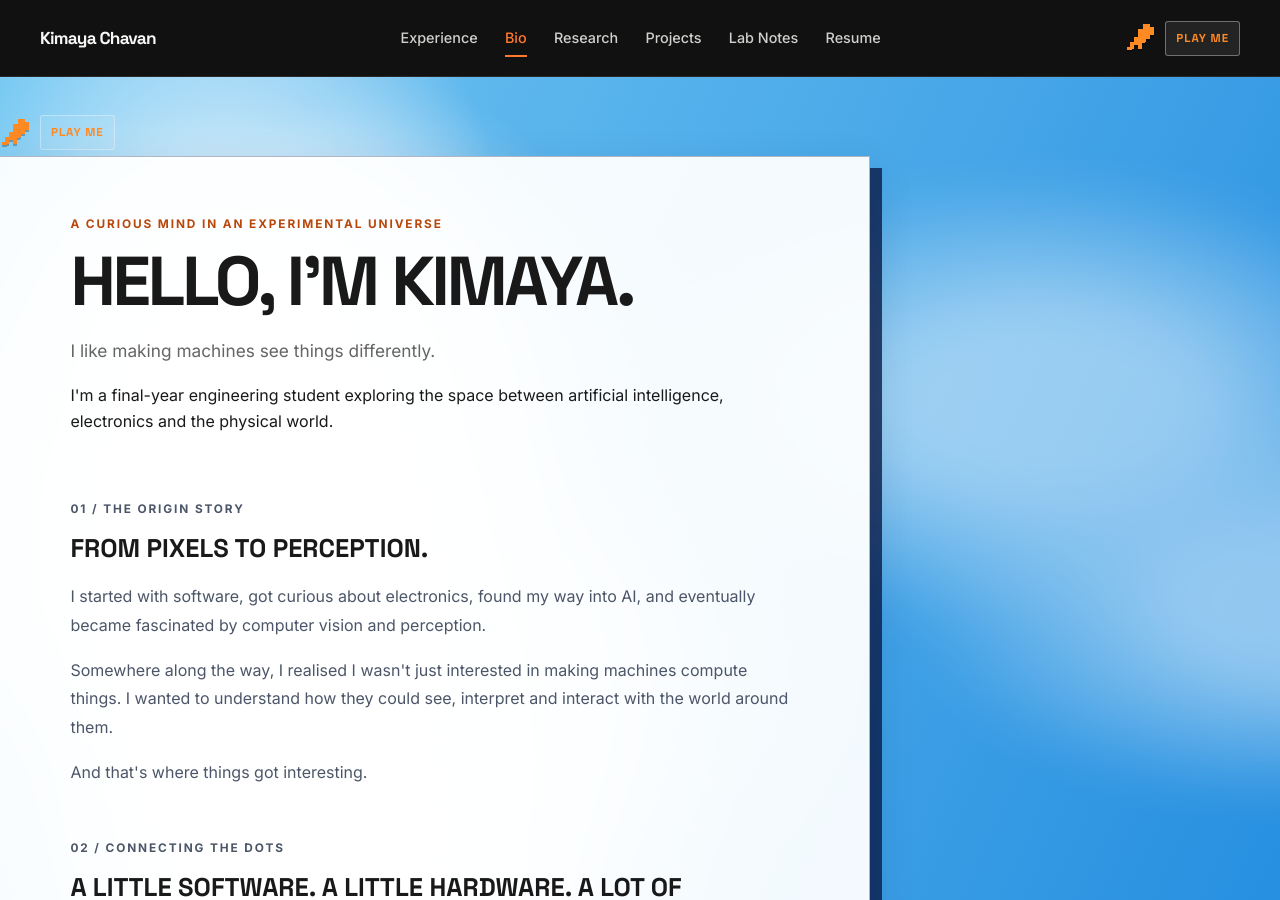
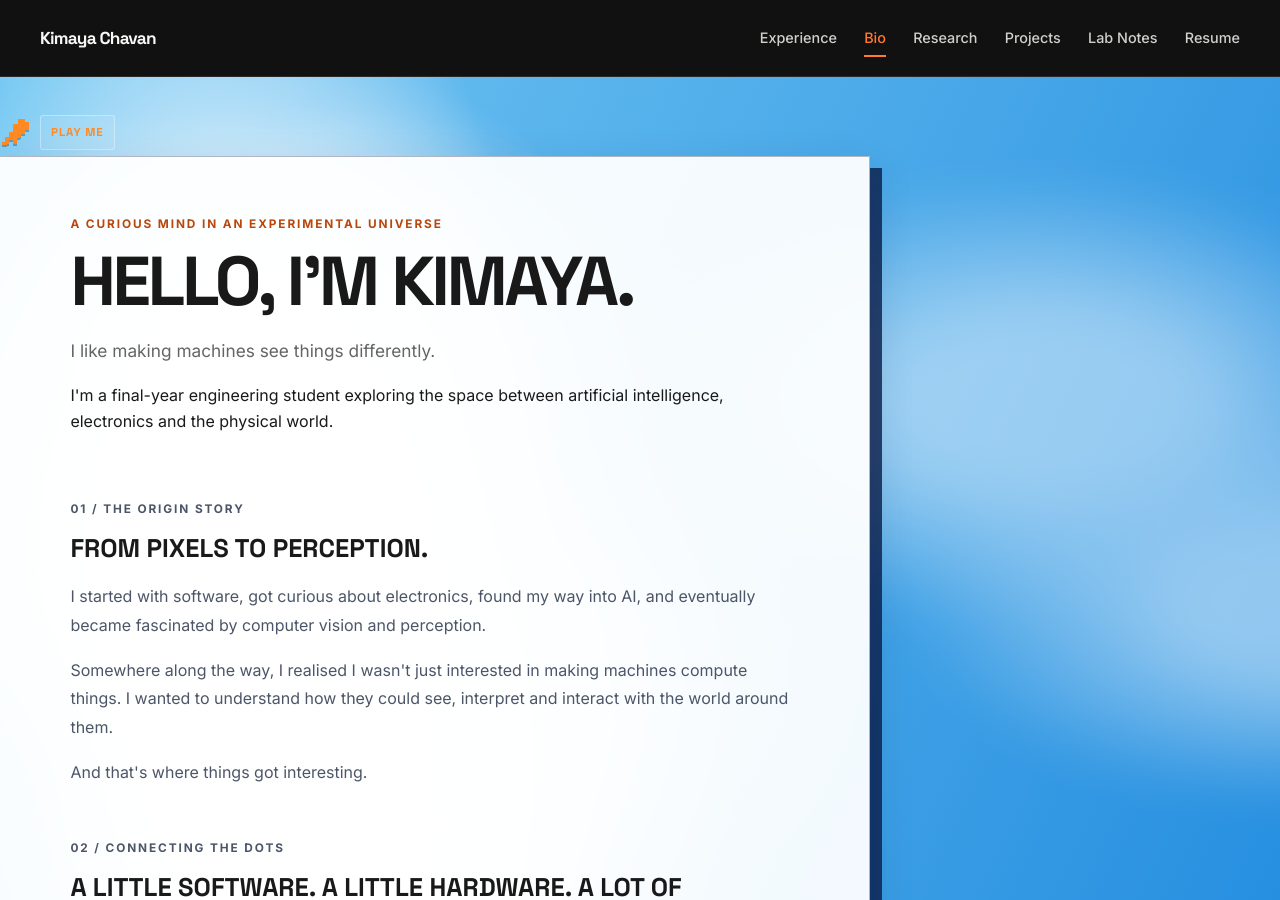
Before and after one commit to kimiko-11/kimiko-11, a Jekyll site: the page built from _pages/bio.md, in a window 1280 px wide and 900 px high. Built offline with Jekyll 4.4.1, drawn with Linux system fonts in a browser that asks for light colours.

Commit message:
Remove Dino Game link from shared navigation

```diff
--- a/_layouts/kc-page.html
+++ b/_layouts/kc-page.html
@@ -43,14 +43,7 @@
       {%- endfor -%}
     </nav>
 
-    {%- if page.url contains '/bio/' -%}
-    <a class="kc-dino-link" href="https://kimiko-11.github.io/HCI_Dino_game/" target="_blank" rel="noopener noreferrer" aria-label="Play the Dino Game">
-      <svg class="kc-dino-link__icon" viewBox="0 0 32 32" role="img" aria-hidden="true" shape-rendering="crispEdges">
-        <path fill="currentColor" d="M18 2h7v3h4v8h-4v4h-5v4h-3v6h-4v-4H9v4H5v-7h4v-5h4v-8h5zM25 7h2v2h-2zM2 25h5v3H2zM17 17h4v3h-4z"/>
-      </svg>
-      <span>PLAY ME</span>
-    </a>
-    {%- endif -%}
+
 
   </div>
 </header>
```
